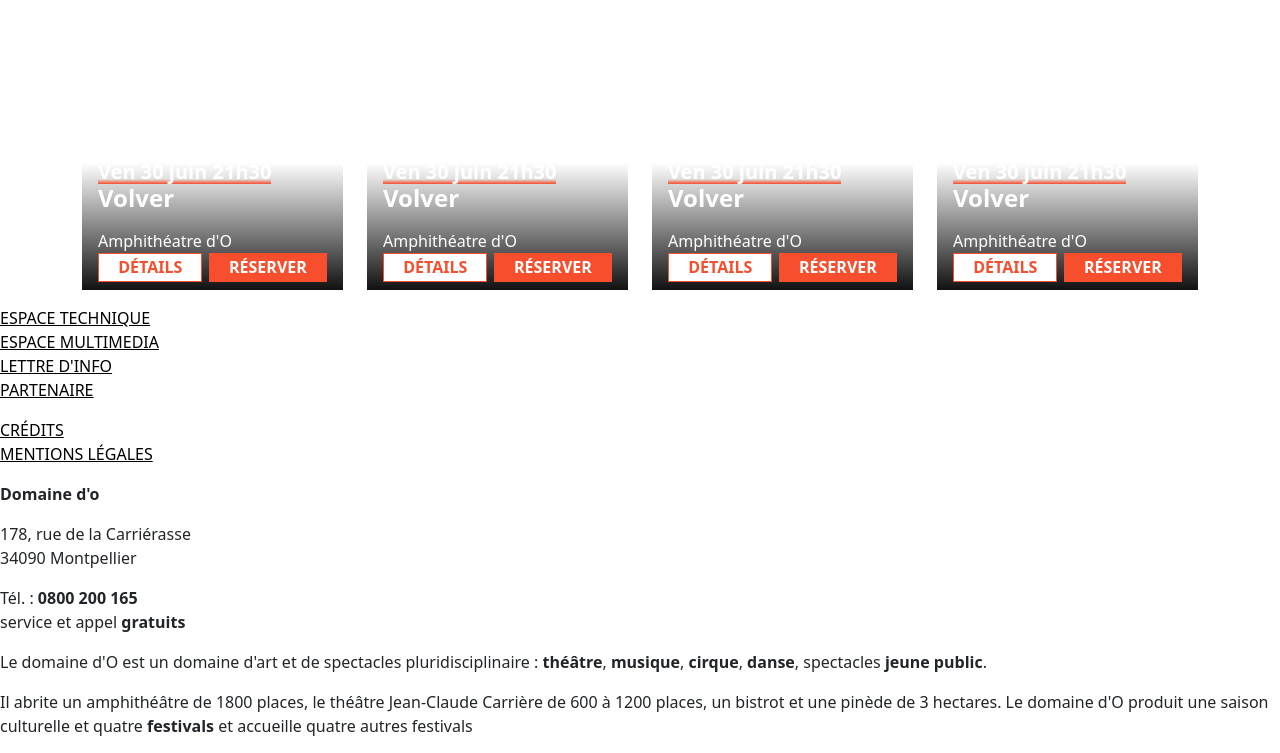
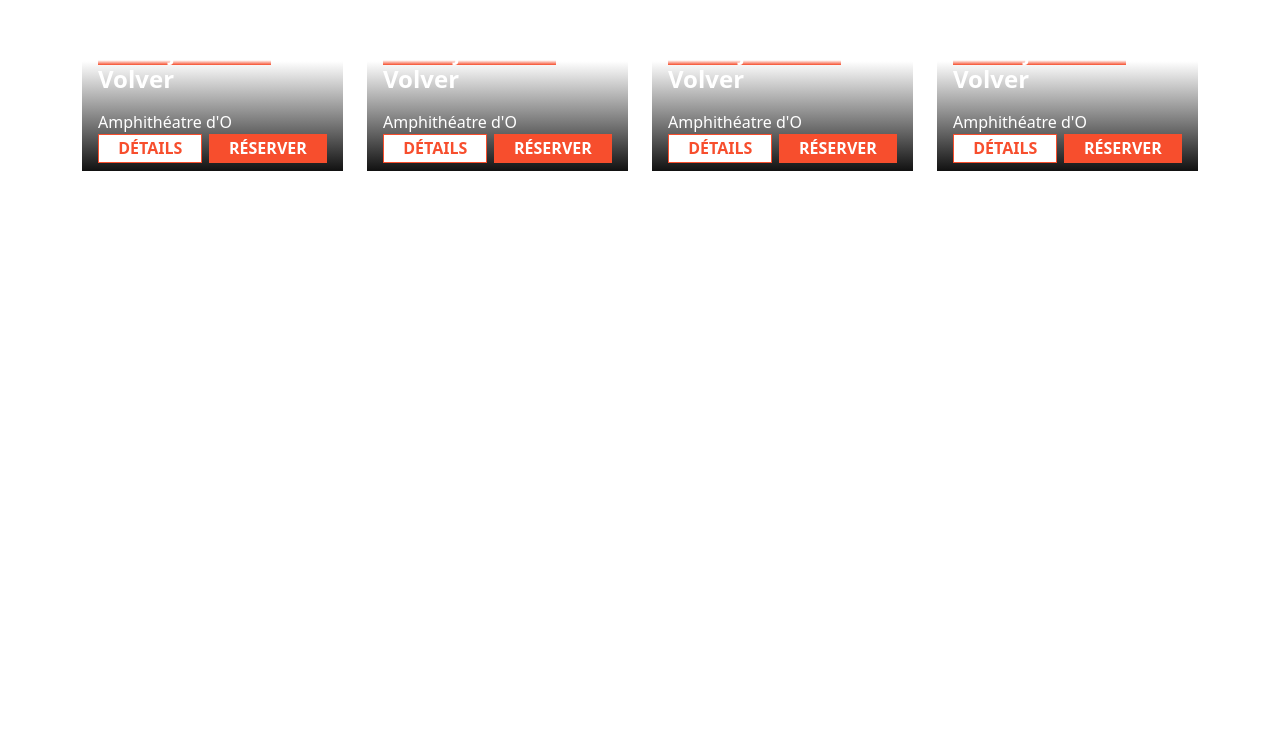
Before and after one commit to debart-nathan/diginamic_scss-boostrap-dO, a website: page index.html in a window 1280 px wide. Shown: the part 866-1619 px from the top of the page. After the commit the page ends 1053 px from the top, so only its background shows below. Drawn offline with Linux system fonts and the light colour scheme.

Commit message:
trim + size adjusting
trim les dernier élément hors sujets
adjust cards sizes

```diff
--- a/index.html
+++ b/index.html
@@ -229,7 +229,7 @@
                       <h3 class="m-0 fs-5 fw-bold date">Ven 30 juin 21h30</h3>
                       <h4 class="m-0 fs-4 fw-bold">Volver</h4>
                     </header>
-                    <div class="booking mb-1">
+                    <div class="888booking mb-1">
                       <p class="m-0">Amphithéatre d'O</p>
                       <div class="buttons d-flex justify-content-between w-100">
                         <button
@@ -424,64 +424,5 @@
     <!--
       END of Main
     -->
-    <footer>
-      <div>
-        <section>
-          <div>
-            <ul>
-              <li><a href="">Espace technique</a></li>
-              <li><a href="">Espace multimedia</a></li>
-              <li><a href="">Lettre d'info </a></li>
-              <li><a href="">Partenaire </a></li>
-            </ul>
-          </div>
-          <div>
-            <ul>
-              <li><a href="">Crédits</a></li>
-              <li><a href="">Mentions légales</a></li>
-            </ul>
-          </div>
-        </section>
-        <!--END of Footer nav-->
-        <section>
-          <div>
-            <p>
-              <strong>Domaine d'o</strong>
-            </p>
-            <p>
-              178, rue de la Carriérasse
-              <br />
-              34090 Montpellier
-            </p>
-            <p>
-              Tél. : <strong>0800 200 165</strong>
-              <br />
-              service et appel <strong>gratuits</strong>
-            </p>
-          </div>
-        </section>
-        <!--END of footer contact-->
-        <section>
-          <p>
-            Le domaine d'O est un domaine d'art et de spectacles
-            pluridisciplinaire :
-            <strong>théâtre</strong>, <strong>musique</strong>,
-            <strong>cirque</strong>, <strong>danse</strong>, spectacles
-            <strong>jeune public</strong>.
-          </p>
-          <p>
-            Il abrite un amphithéâtre de 1800 places, le théâtre Jean-Claude
-            Carrière de 600 à 1200 places, un bistrot et une pinède de 3
-            hectares. Le domaine d'O produit une saison culturelle et quatre
-            <strong>festivals</strong> et accueille quatre autres festivals
-          </p>
-          <img src="" alt="logo Montpellier méditerranée métropole" />
-        </section>
-        <!--End of footer description-->
-      </div>
-    </footer>
-    <!--
-      END of footer
-    -->
   </body>
 </html>
--- a/scss/_index.scss
+++ b/scss/_index.scss
@@ -7,10 +7,11 @@
   background-color: $white;
 }
 .cards {
-  width: 306px;
-  height: 425px;
+  width: 100%;
+  aspect-ratio:5/7;
   position: relative;
   transition: 0.2s;
+  overflow:hidden;
 
   &:hover {
     transform: translateY(-5px);
```
Also changed, not shown: css/styles.css, 1 other file.
